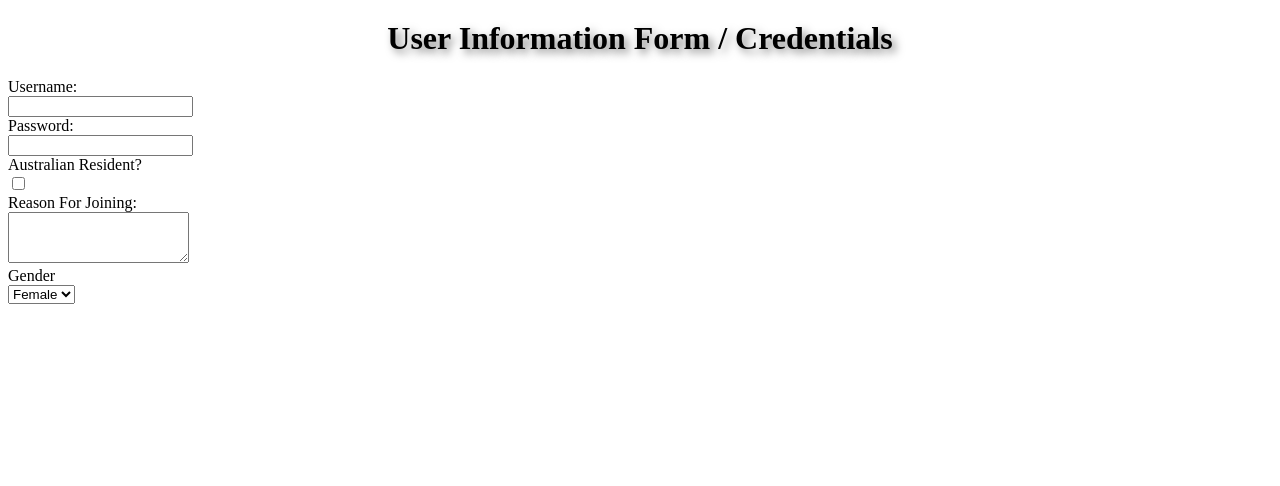
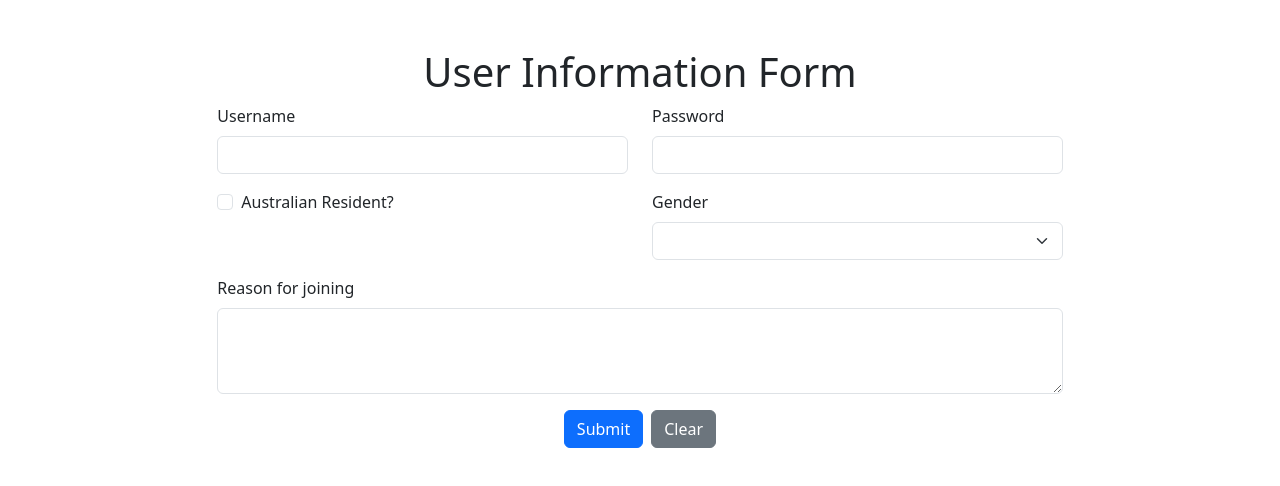
Before and after one commit to Akirakennsr/zqian-library, a Vue app: page / in a window 1280 px wide. Shown: the top 486 px of the page. Built offline with nearby package versions, Linux system fonts and the light colour scheme.

Commit message:
update efolio 3.1 activity 4-6

```diff
--- a/package.json
+++ b/package.json
@@ -14,6 +14,7 @@
     "format": "prettier --write src/"
   },
   "dependencies": {
+    "bootstrap": "^5.3.7",
     "vue": "^3.5.18"
   },
   "devDependencies": {
--- a/src/assets/components/Form.vue
+++ b/src/assets/components/Form.vue
@@ -1,25 +1,112 @@
 <template>
-    <div class="form">
-    <h1>User Information Form / Credentials</h1>
-        <form>
-            <label for="username">Username:</label><br>
-            <input type="text" id="username" name="username"><br>
+    <div class="contain mt-5">
+        <div class = "row">
+            <div class="col-md-8 offset-md-2">
+                <h1 class="text-center">User Information Form</h1>
+                <form @submit.prevent="submitForm">
+                    <div class="row mb-3">
+                        <div class="col-md-6">
+                            <label for="username" class="form-label">Username</label>
+                            <input type="text" class="form-control" id="username" v-model="formData.username">
+                        </div>
+                        <div class="col-md-6">
+                            <label for="password" class="form-label">Password</label>
+                            <input type="password" class="form-control" id="password" v-model="formData.password">
+                        </div>
+                    </div>
+                    <div class="row mb-3">
+                        <div class="col-md-6">
+                            <div class="form-check">
+                                <input type="checkbox" class="form-check-input" id="isAustralian" v-model="formData.isAustralian">
+                                <label class="form-check-label" for="isAustralian">Australian Resident?</label>
+                            </div>
+                        </div>
+                        <div class="col-md-6">
+                            <label for="gender" class="form-label">Gender</label>
+                            <select class="form-select" id="gender" v-model="formData.gender">
+                                <option value="male">Male</option>
+                                <option value="female">Female</option>
+                                <option value="other">Other</option>
+                            </select>
+                        </div>
+                    </div>
+                    <div class="mb-3">
+                        <label for="reason" class="form-label">Reason for joining</label>
+                        <textarea class="form-control"  id="reason" rows="3" v-model="formData.reason"></textarea>
+                    </div>
+                    <div class="text-center">
+                        <button type="submit" class="btn btn-primary me-2">Submit</button>
+                        <button type="button" class="btn btn-secondary" @click="clearForm">Clear</button>
+                    </div>
+                </form>
 
-            <label for="password">Password:</label><br>
-            <input type="password" id="password" name="password"><br>
 
-            <label for="isAustralian">Australian Resident?</label><br>
-            <input type="checkbox" id="isAustralian" name="isAustralian"><br>
+                                <div class="row mt-5" v-if="submittedCards.length">
+                    <div class="d-flex flex-wrap justify-content-start">
+                        <div v-for="(card, index) in submittedCards" :key="index" class="card m-2" style="width: 18rem;">
+                            <div class="card-header">
+                                User Information
+                            </div>
+                            <ul class="list-group list-group-flush">
+                                <li class="list-group-item">Username: {{ card.username }}</li>
+                                <li class="list-group-item">Password: {{ card.password }}</li>
+                                <li class="list-group-item">Australian Resident: {{ card.isAustralian ? 'Yes' : 'No' }}</li>
+                                <li class="list-group-item">Gender: {{ card.gender }}</li>
+                                <li class="list-group-item">Reason: {{ card.reason }}</li>
+                            </ul>
+                        </div>
+                    </div>
+                </div>
 
-            <label for="reason">Reason For Joining:</label><br>
-            <textarea id="reason" name="reason" rows="3"></textarea><br>
-
-            <label for="gender">Gender</label><br>
-            <select id="gender">
-                <option value="female">Female</option>
-                <option value="male">Male</option>
-                <option value="other">Other</option>
-            </select>
-        </form>
+            </div>
+        </div>
     </div>
 </template>
+
+
+<script setup>
+import { ref } from 'vue';
+
+const formData = ref({
+    username: '',
+    password: '',
+    isAustralian: false,
+    reason: '',
+    gender: ''
+});
+
+const submittedCards = ref([]);
+
+const submitForm = () => {
+    submittedCards.value.push({
+        ...formData.value
+    });
+};
+
+const clearForm = () => {
+    formData.value = {
+        username: '',
+        password: '',
+        isAustralian: false,
+        reason: '',
+        gender: ''
+    };
+};
+</script>
+
+<style scoped>
+.card {
+    border: 1px solid #ccc;
+    border-radius: 10px;
+    box-shadow: 0 2px 4px rgba(0, 0, 0, 0.1);
+}
+.card-header {
+    background-color: #275FDA;
+    color: white;
+    padding: 10px;
+    border-radius: 10px 10px 0 0;
+}
+.list-group-item {
+    padding: 10px;
+}
+</style>
--- a/src/main.js
+++ b/src/main.js
@@ -1,5 +1,7 @@
 import { createApp } from 'vue'
 import App from './App.vue'
-import './style.css'
+//import './style.css'
+
+import 'bootstrap/dist/css/bootstrap.min.css'
 
 createApp(App).mount('#app')
--- a/src/style.css
+++ b/src/style.css
@@ -4,3 +4,20 @@
     margin-top: 20px;
     text-shadow: 4px 4px 8px rgba(0, 0, 0, 0.5);
 }
+ /* Class selectors */
+.form {
+    text-align: center;
+    margin-top: 50px;
+}
+/* ID selectors */
+#username:focus,
+#password:focus,
+#isAustralian:focus,
+#reason:focus {
+     border-color: #FF6347; /* More obvious border color change (Tomato) */
+     background-color: #FFEBE8; /* Light background color change */
+}
+/* Attribute selectors */
+select[id="gender"] {
+    background-color: #d3d3d3; /* Default background color set to gray */
+}
```
Also changed, not shown: 1 other file (tests, documents, lock files or other folders).
